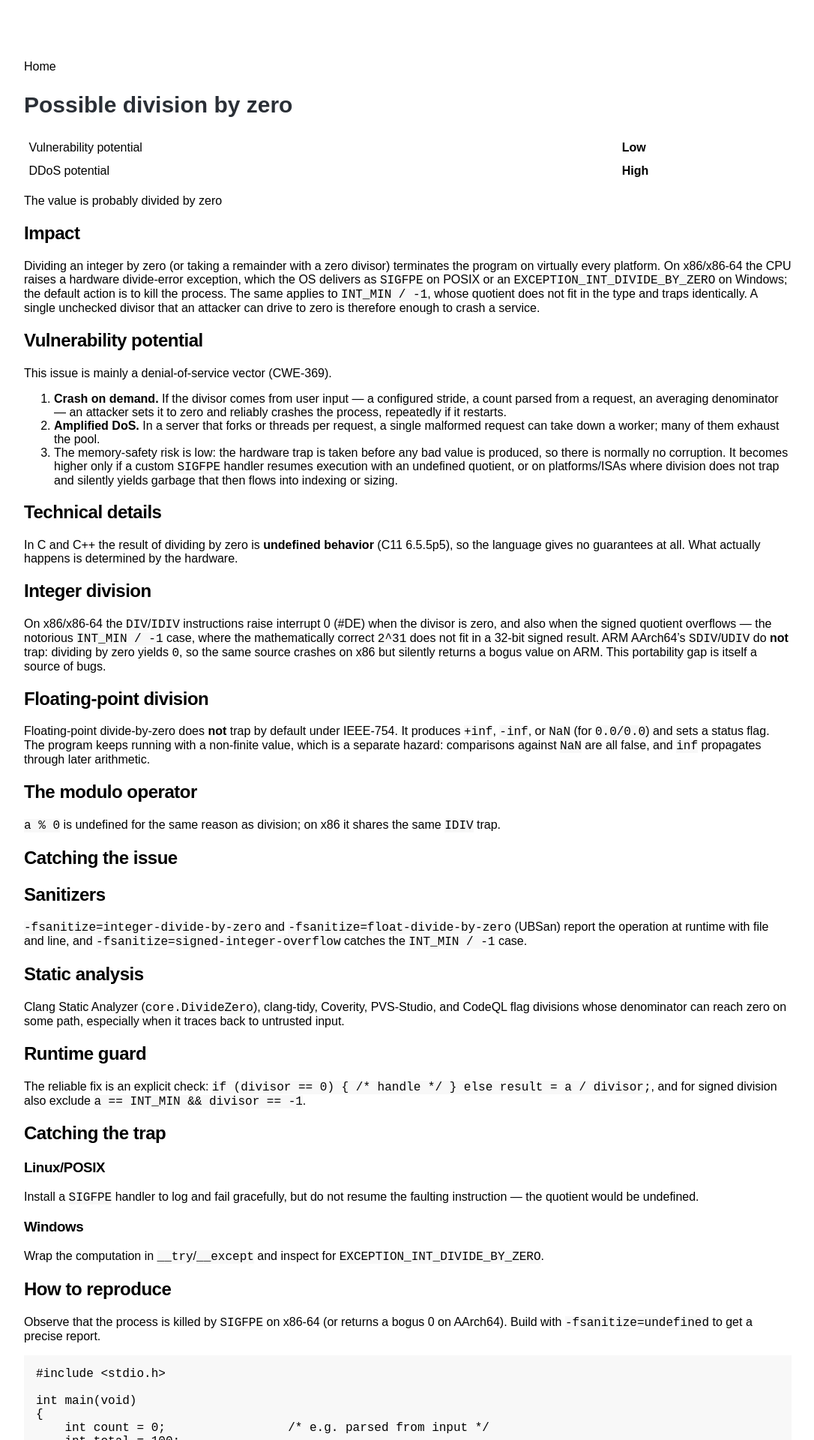
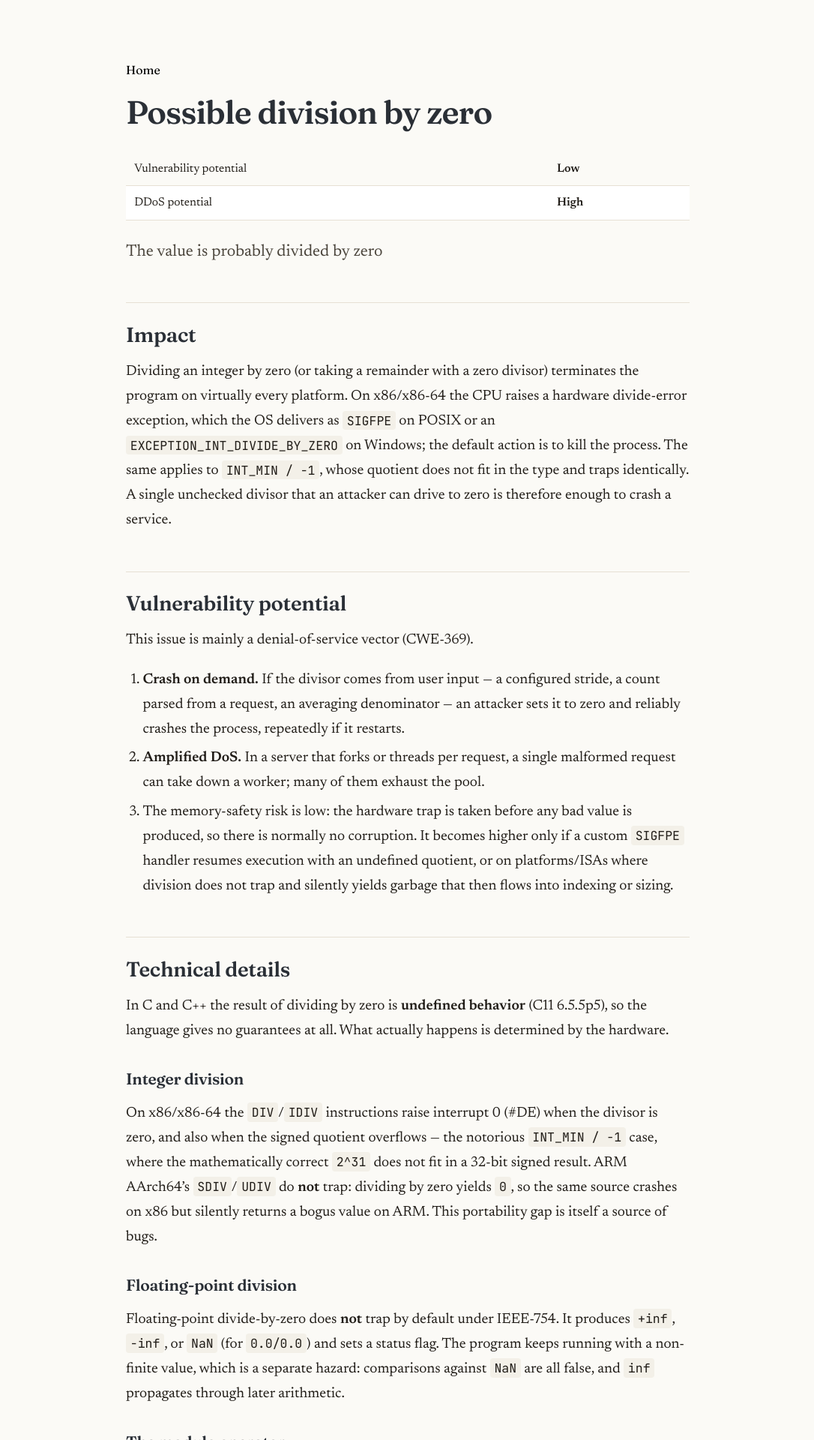
Before and after one commit to defectdb/defectdb.github.io, a Jekyll site: the page built from _pages/arithm/division/zero.md, in a window 1280 px wide. Shown: the top 1920 px of the page at 75% size, without its empty margins (96-1182 px from the left). Built offline with Jekyll 4.4.1, drawn with Linux system fonts in a browser that asks for light colours; some web fonts are replaced.

Commit message:
Typography: redesign site to editorial serif type system
Replace the Muli/Vollkorn web fonts with Fraunces, Newsreader, and JetBrains
Mono, exposed through new --font-body, --font-display, and --font-mono
variables. Introduce a warmer paper palette with ink, rule, and code-background
tokens, and switch body and article type to rem-based sizing with looser line
height and optical sizing.

Restyle article elements to match: lead paragraph as a deck, rule-topped section
headings, thinner link underlines with hover transitions, lighter table borders,
and softer code blocks. Narrow the content column to 47rem and add mobile type
and spacing adjustments.

Signed-off-by: Maxim Menshikov <maxim.menshikov@interpretica.io>

```diff
--- a/_includes/ng-head.html
+++ b/_includes/ng-head.html
@@ -18,6 +18,5 @@
   <link rel="stylesheet" href="{{ "/assets/css/main.css" | relative_url }}" />
   <link rel="preconnect" href="https://fonts.googleapis.com">
   <link rel="preconnect" href="https://fonts.gstatic.com" crossorigin>
-  <link href="https://fonts.googleapis.com/css?family=Muli:300,400,600,700" rel="stylesheet">
-  <link href="https://fonts.googleapis.com/css2?family=Vollkorn&display=swap" rel="stylesheet">
+  <link href="https://fonts.googleapis.com/css2?family=Fraunces:ital,opsz,wght@0,9..144,400;0,9..144,500;0,9..144,600;0,9..144,700;1,9..144,500&family=Newsreader:ital,opsz,wght@0,6..72,400;0,6..72,500;0,6..72,600;1,6..72,400&family=JetBrains+Mono:wght@400;500&display=swap" rel="stylesheet">
 </head>
--- a/_sass/ng-style-01-appearance.scss
+++ b/_sass/ng-style-01-appearance.scss
@@ -18,17 +18,28 @@
   --disabled-color: #404040;
   --black-color: #000000;
   --black-color-invert: #F0F0F0;
-  --page-background-color: #FСFСFС;
+  --page-background-color: #FBFAF6;
   --page-background-color-invert: #D0D0D0;
+  --ink-color: #211d18;
+  --ink-soft-color: #4a443b;
+  --rule-color: #e6e0d4;
+  --code-background-color: #f3f0e8;
+
+  // Font stacks
+  --font-body: "Newsreader", "Iowan Old Style", "Palatino Linotype", Palatino, Georgia, serif;
+  --font-display: "Fraunces", "Newsreader", "Hoefler Text", Georgia, serif;
+  --font-mono: "JetBrains Mono", ui-monospace, "SF Mono", SFMono-Regular, Menlo, Consolas, monospace;
 }
 
 // Typography
 .readable-typo {
-  font-family: Muli,sans-serif;
+  font-family: var(--font-body);
+  font-optical-sizing: auto;
 }
 
 .header-typo {
-  font-family: Muli,sans-serif;
+  font-family: var(--font-display);
+  font-optical-sizing: auto;
 }
 
 .accent-typo {
--- a/_sass/ng-style-03-theme-elements.scss
+++ b/_sass/ng-style-03-theme-elements.scss
@@ -1,13 +1,14 @@
 
 .article-typo {
   @extend .readable-typo;
-  font-size: 16px;
+  font-size: 1.2rem;
+  line-height: 1.72;
 }
 
 .article-stress-typo {
   @extend .readable-typo;
-  font-size: 16px;
-  /* font-weight: 300; */
+  font-size: 1.2rem;
+  line-height: 1.6;
   font-style: italic;
 }
 
@@ -38,22 +39,25 @@
 .global-link {
   text-decoration: none;
   color: var(--title-color);
-  font-weight: 800;
-  border-bottom: solid 2px var(--accent-color);
+  font-weight: 600;
+  border-bottom: solid 1px var(--accent-color);
+  transition: color .15s ease, border-color .15s ease;
 }
 
 .global-link-grayed {
   text-decoration: none;
   color: var(--gray-color);
-  font-weight: 800;
-  border-bottom: solid 2px var(--accent-color-transparent);
+  font-weight: 500;
+  border-bottom: solid 1px var(--accent-color-transparent);
+  transition: color .15s ease, border-color .15s ease;
 }
 
 .global-link-black {
   text-decoration: none;
   color: var(--title-color);
-  font-weight: 800;
-  border-bottom: solid 2px var(--accent-color);
+  font-weight: 600;
+  border-bottom: solid 1px var(--accent-color);
+  transition: color .15s ease, border-color .15s ease;
 }
 
 .global-cv-link {
@@ -69,7 +73,7 @@
 
 .global-link:hover {
   color: var(--accent-color);
-  border-bottom: solid 2px var(--accent-color);
+  border-bottom: solid 1px var(--accent-color);
 }
 
 .menu-link {
--- a/_sass/ng-style-article.scss
+++ b/_sass/ng-style-article.scss
@@ -20,14 +20,75 @@
   @extend .global-cv-link;
 }
 
-.article h1, h2, h3, h4, h5, h6 {
-  font-weight: 700;
-  line-height: 1.2;
-  letter-spacing: -.02em;
+.article h1, .article h2, .article h3,
+.article h4, .article h5, .article h6 {
+  @extend .header-typo;
+  color: var(--title-color);
+  font-weight: 600;
+  line-height: 1.18;
+  letter-spacing: -.012em;
+}
+
+// Section headings (markdown `# ...` inside a defect article)
+.article h1 {
+  font-size: 1.72rem;
+  margin: 3.2rem 0 1rem;
+  padding-top: 1.6rem;
+  border-top: 1px solid var(--rule-color);
+}
+
+.article > h1:first-child {
+  border-top: 0;
+  padding-top: 0;
+  margin-top: 1.4rem;
+}
+
+.article h2 {
+  font-size: 1.32rem;
+  margin: 2.2rem 0 .7rem;
+}
+
+.article h3 {
+  font-size: 1.12rem;
+  margin: 1.8rem 0 .5rem;
+}
+
+.article h4, .article h5, .article h6 {
+  font-size: .82rem;
+  font-weight: 600;
+  letter-spacing: .06em;
+  text-transform: uppercase;
+  color: var(--ink-soft-color);
+  margin: 1.5rem 0 .4rem;
 }
 
 .article p {
   overflow-wrap: break-word;
+  margin: 1.05rem 0;
+  color: var(--ink-color);
+}
+
+// Editorial lead / standfirst: the opening paragraph reads as a deck
+.article > p:first-child {
+  font-size: 1.36rem;
+  line-height: 1.5;
+  color: var(--ink-soft-color);
+  margin: .2rem 0 1.8rem;
+}
+
+.article ul, .article ol {
+  padding-left: 1.4rem;
+}
+
+.article li {
+  margin: .35rem 0;
+}
+
+.article hr {
+  border: 0;
+  height: 1px;
+  background: var(--rule-color);
+  margin: 2.6rem 0;
 }
 
 .article p img {
@@ -41,35 +102,58 @@
 
 .article blockquote {
   @extend .article-stress-typo;
-  border-left: thick solid var(--foreground-color);
-  padding: 1rem;
+  border-left: 3px solid var(--accent-color);
+  margin: 1.6rem 0;
+  padding: .2rem 0 .2rem 1.3rem;
+  color: var(--ink-soft-color);
 
   p {
-      margin: 0;
+      margin: .4rem 0;
   }
 }
 
 .article code {
-  font: monospace;
-  background: #F8F8F8;
+  font-family: var(--font-mono);
+  font-size: .86em;
+  font-feature-settings: normal;
+  background: var(--code-background-color);
+  border-radius: 4px;
+  padding: .1em .35em;
+}
+
+.highlighter-rouge {
+  margin: 1.4rem 0;
+}
+
+.highlighter-rouge code,
+.article pre {
+  font-family: var(--font-mono);
 }
 
 .highlighter-rouge code {
   display: block;
   overflow-x: auto;
+  font-size: .82rem;
+  line-height: 1.55;
+  padding: 1rem 1.15rem;
+  border: 1px solid var(--rule-color);
+  border-radius: 8px;
   // white-space: pre-wrap;
-  padding: 1rem;
 }
 
 
 .article table {
   width: 100%;
+  border-collapse: collapse;
+  margin: 1.6rem 0;
+  font-size: .98rem;
 }
 
-.article table, td {
-  border: thin solid black;
-  border-collapse: collapse;
-  padding: 0.4rem;
+.article td {
+  border: 0;
+  border-bottom: 1px solid var(--rule-color);
+  padding: .55rem .7rem;
+  vertical-align: top;
 }
 
 .cv table, td {
@@ -79,9 +163,11 @@
 .article th {
   @extend .header-typo;
   @extend .accent-typo;
-  border: medium solid var(--accent-color);
-  border-collapse: collapse;
-  padding: 0.4rem;
+  text-align: left;
+  font-weight: 600;
+  border: 0;
+  border-bottom: 2px solid var(--accent-color);
+  padding: .5rem .7rem;
 }
 
 .cv th {
@@ -100,7 +186,7 @@
 
 .article tbody tr:nth-child(even)
 {
-  background: var(--background-color-dim);
+  background: var(--code-background-color);
 }
 
 .cv tbody tr:nth-child(even)
--- a/_sass/ng-style-posts.scss
+++ b/_sass/ng-style-posts.scss
@@ -5,7 +5,15 @@
 
 .post-header-title {
   @extend .header-typo;
-  font-size: 30px;
+  font-size: 2.7rem;
+  font-weight: 600;
+  line-height: 1.08;
+  letter-spacing: -.02em;
+  margin: .5rem 0 1.8rem;
+}
+
+@media screen and (max-width: 600px) {
+  .post-header-title { font-size: 2.05rem; }
 }
 
 .post-header-title a {
--- a/_sass/ng-style.scss
+++ b/_sass/ng-style.scss
@@ -5,10 +5,32 @@ html, body { background: var(--page-background-color); margin: 0; }
 
 html { height: 100%; }
 
+body {
+  font-family: var(--font-body);
+  font-optical-sizing: auto;
+  color: var(--ink-color);
+  font-size: 1.2rem;
+  line-height: 1.72;
+  font-weight: 400;
+  font-feature-settings: "kern", "liga", "onum", "pnum";
+  text-rendering: optimizeLegibility;
+  -webkit-font-smoothing: antialiased;
+  -moz-osx-font-smoothing: grayscale;
+}
+
 .page-content-main {
-  max-width: 1024px;
+  max-width: 47rem;
   margin: 0 auto;
-  padding: 4rem 2rem;
+  padding: 3.5rem 1.5rem 6rem;
+}
+
+@media screen and (max-width: 600px) {
+  body { font-size: 1.1rem; line-height: 1.66; }
+  .page-content-main { padding: 2rem 1.2rem 4rem; }
+}
+
+::selection {
+  background: var(--accent-color-transparent);
 }
 
 /*
```
